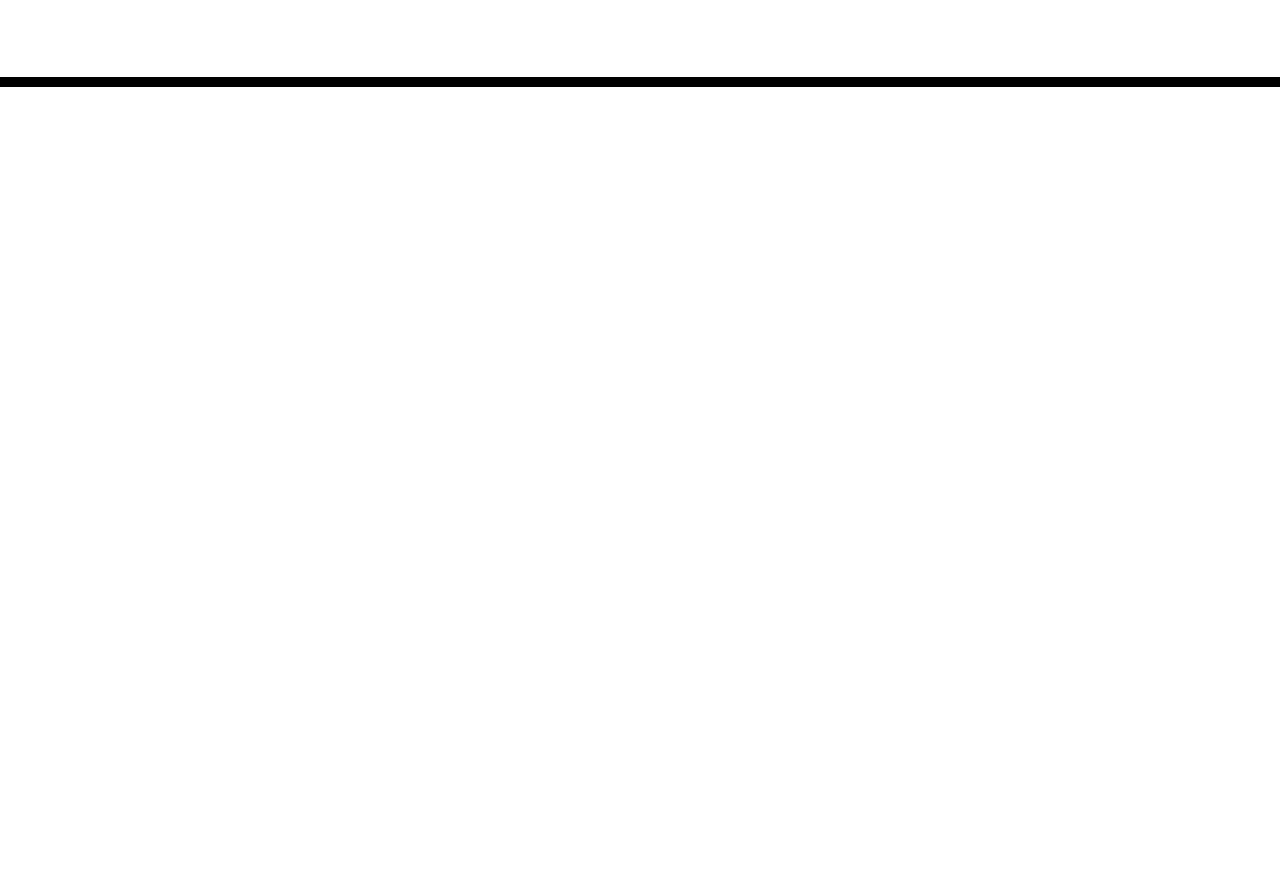
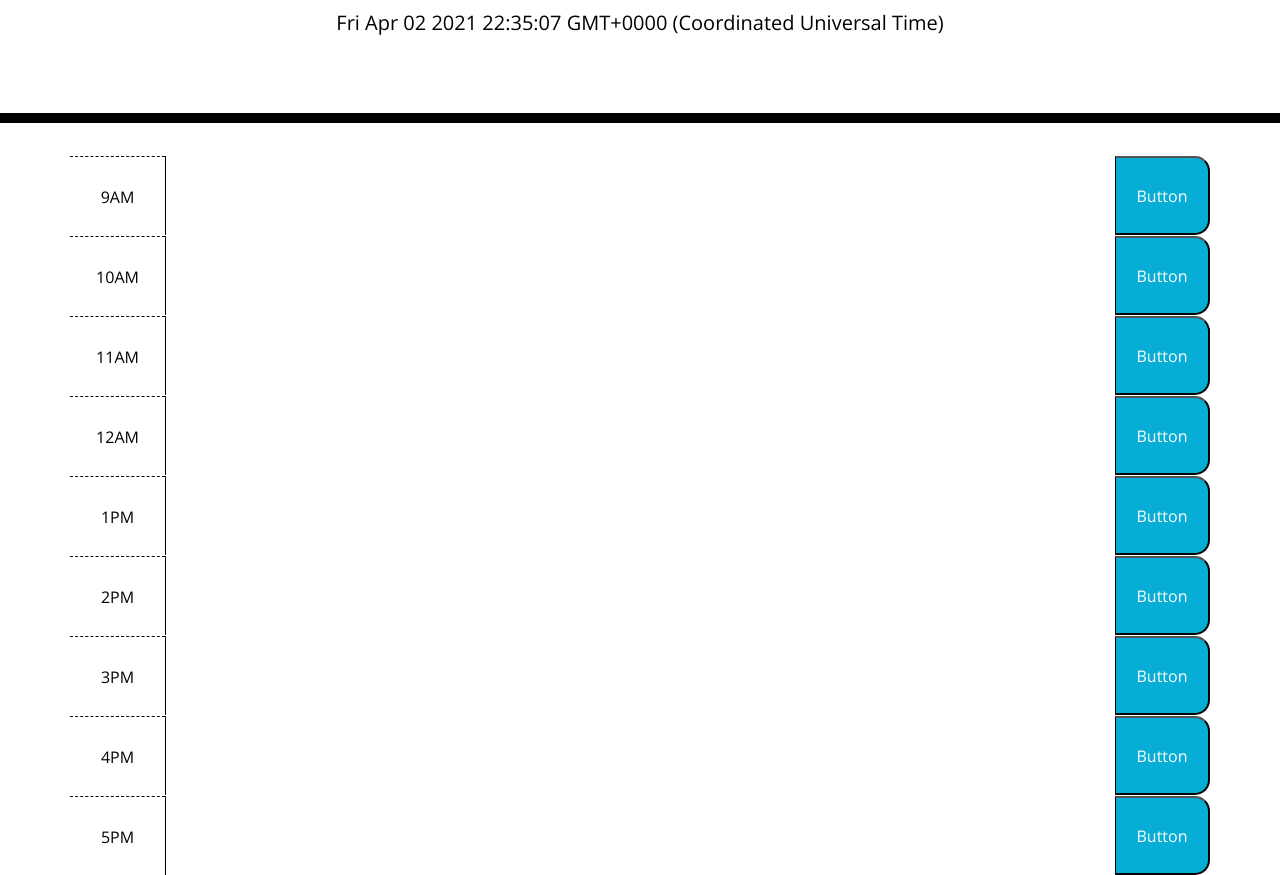
Before and after one commit to csr-ph/workday-scheduler, a plain HTML site: page index.html in a window 1280 px wide. Shown: the part 181-1056 px from the top of the page. Before the commit the page ends 800 px from the top, so only its background shows below. Drawn offline with nearby package versions, Linux system fonts and the light colour scheme; files that its build step writes are made by us from their sources.

Commit message:
add time blocks and current date

```diff
--- a/assets/js/script.js
+++ b/assets/js/script.js
@@ -1,3 +1,11 @@
 //create variable to get ID of currentDay
 //
-var currentDate = document.getElementById("currentDay");
+$(document).ready(function(){
+    const currentDate = $("#currentDay");
+    console.log(dayjs().$d);
+
+    currentDate.text(dayjs().$d);
+
+
+
+});
--- a/index.html
+++ b/index.html
@@ -18,7 +18,7 @@
       href="https://fonts.googleapis.com/css?family=Open+Sans&display=swap"
       rel="stylesheet"
     />
-    <link rel="stylesheet" href="style.css" />
+    <link rel="stylesheet" href="./assets/css/style.css" />
     <title>Work Day Scheduler</title>
   </head>
 
@@ -29,7 +29,95 @@
       <p id="currentDay" class="lead"></p>
     </header>
     <div class="container">
-      <!-- Timeblocks go here -->
+      <div class="row time-block">
+        <div class="col-sm-1 hour">
+          9AM
+        </div>
+        <textarea class="col-sm-10 description">
+
+        </textarea>
+        <button class="col-sm-1 saveBtn">Button</button>
+      </div>
+
+      <div class="row time-block">
+        <div class="col-sm-1 hour">
+          10AM
+        </div>
+        <textarea class="col-sm-10 description">
+
+        </textarea>
+        <button class="col-sm-1 saveBtn">Button</button>
+      </div>
+
+      <div class="row time-block">
+        <div class="col-sm-1 hour">
+          11AM
+        </div>
+        <textarea class="col-sm-10 description">
+
+        </textarea>
+        <button class="col-sm-1 saveBtn">Button</button>
+      </div>
+
+      <div class="row time-block">
+        <div class="col-sm-1 hour">
+          12AM
+        </div>
+        <textarea class="col-sm-10 description">
+
+        </textarea>
+        <button class="col-sm-1 saveBtn">Button</button>
+      </div>
+
+      <div class="row time-block">
+        <div class="col-sm-1 hour">
+          1PM
+        </div>
+        <textarea class="col-sm-10 description">
+
+        </textarea>
+        <button class="col-sm-1 saveBtn">Button</button>
+      </div>
+
+      <div class="row time-block">
+        <div class="col-sm-1 hour">
+          2PM
+        </div>
+        <textarea class="col-sm-10 description">
+
+        </textarea>
+        <button class="col-sm-1 saveBtn">Button</button>
+      </div>
+
+      <div class="row time-block">
+        <div class="col-sm-1 hour">
+          3PM
+        </div>
+        <textarea class="col-sm-10 description">
+
+        </textarea>
+        <button class="col-sm-1 saveBtn">Button</button>
+      </div>
+
+      <div class="row time-block">
+        <div class="col-sm-1 hour">
+          4PM
+        </div>
+        <textarea class="col-sm-10 description">
+
+        </textarea>
+        <button class="col-sm-1 saveBtn">Button</button>
+      </div>
+
+      <div class="row time-block">
+        <div class="col-sm-1 hour">
+          5PM
+        </div>
+        <textarea class="col-sm-10 description">
+
+        </textarea>
+        <button class="col-sm-1 saveBtn">Button</button>
+      </div>
     </div>
 
 
```
